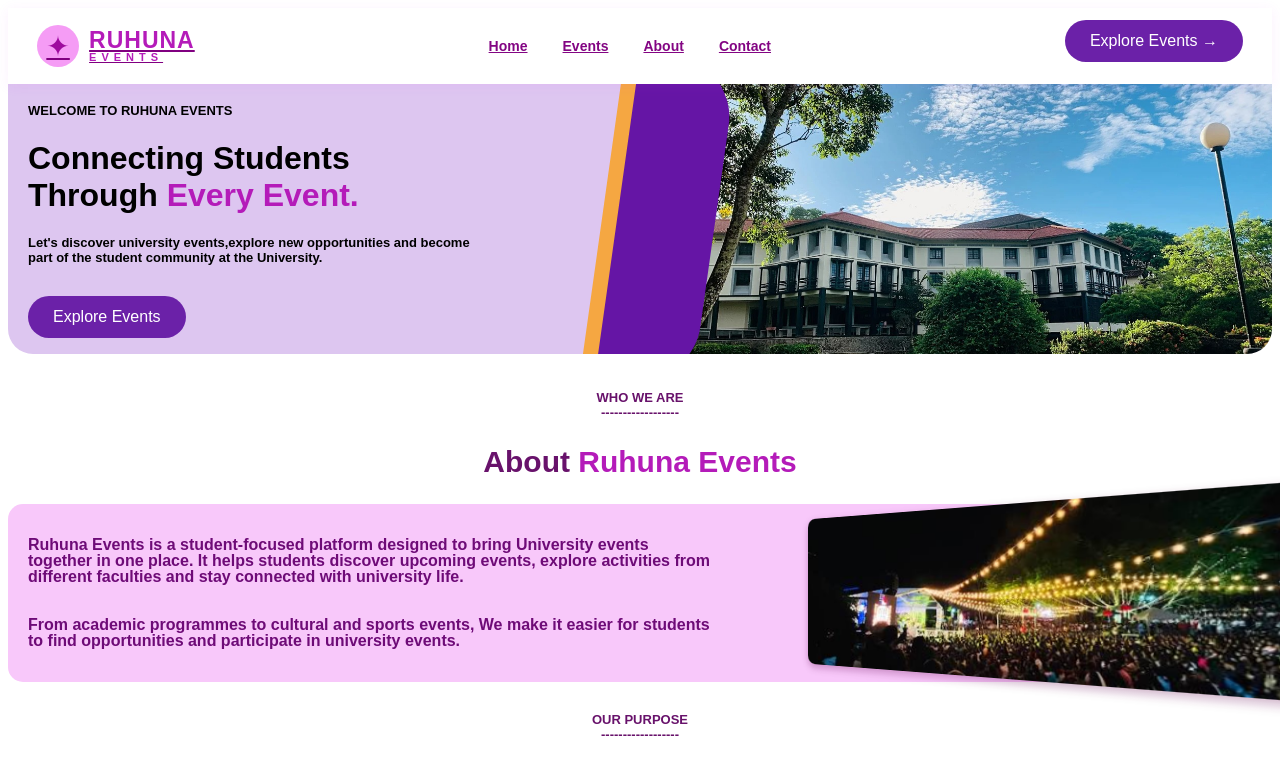
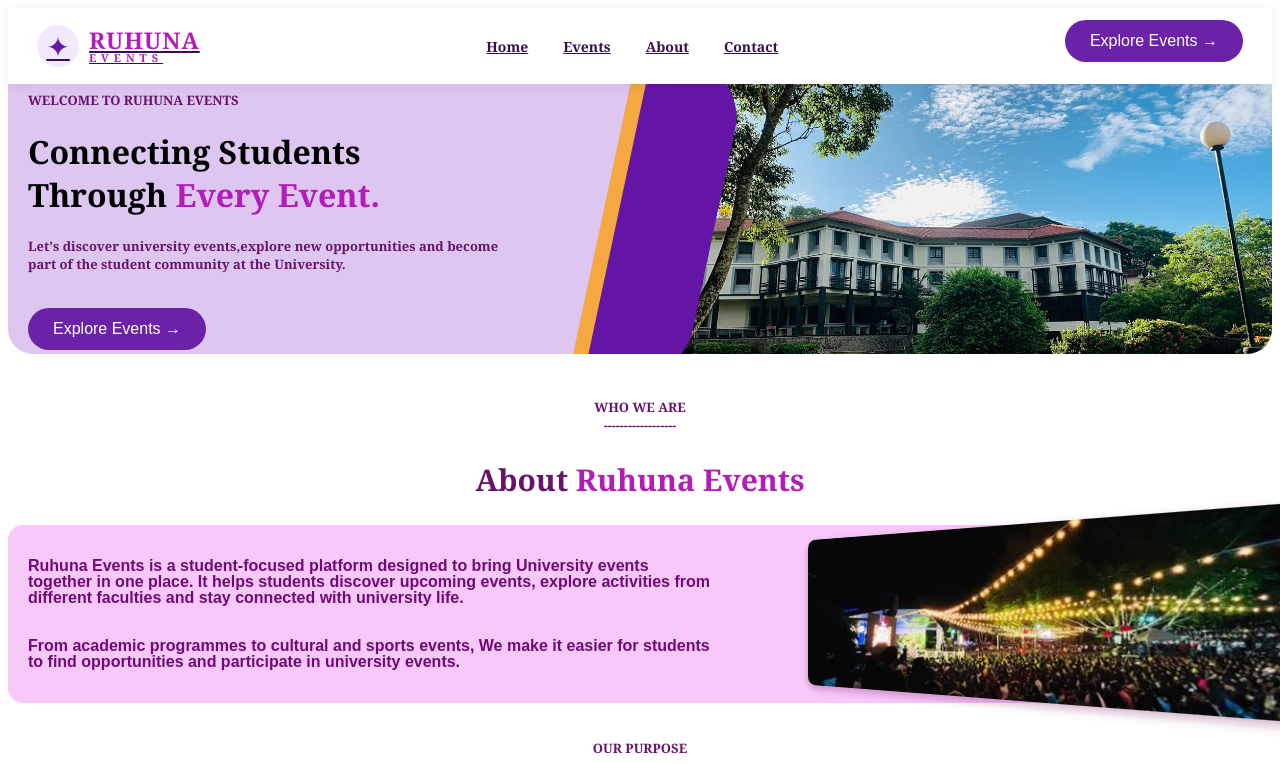
Before and after one commit to Mr-Thennakoon/ruhuna-events-group06, a plain HTML site: page about.html in a window 1280 px wide. Shown: the top 764 px of the page. Drawn offline with Linux system fonts and the light colour scheme.

Commit message:
about page final updates

```diff
--- a/about.css
+++ b/about.css
@@ -1,5 +1,12 @@
+:root {
+    --white: #FAF9FC;
+    --deep-purple: #321052;
+    --light-purple: #EDE1FA;
+    --primary-purple: #8B2BE2;
+    --orange: #FF8C00;
+}
 body{
-    font-family: Arial, Helvetica, sans-serif;
+    font-family: Georgia, 'Times New Roman', Times, serif, sans-serif;
     color:black;
 }
 span{
@@ -13,7 +20,7 @@ span{
     align-items: center;
     justify-content: space-between;
     background-color: white;
-    box-shadow: 0 2px 12px rgba(216, 61, 247, 0.08);
+    box-shadow: 0 2px 12px rgba(50, 16, 82, 0.08);
     position: relative;
     z-index: 10;
     box-sizing: border-box;
@@ -22,7 +29,7 @@ span{
     display: flex;
     align-items: center;
     gap: 10px;
-    color: purple;
+    color:  #321052;
 }
 
 .logo-icon {
@@ -31,9 +38,9 @@ span{
     display: flex;
     align-items: center;
     justify-content: center;
-    background-color: rgb(245, 156, 245);
+    background-color:  #F3E9FC;
     border-radius: 50%;
-    color: rgb(158, 11, 158);
+    color: #6517A5;
     font-size: 28px;
 }
 
@@ -57,14 +64,14 @@ span{
 }
 
 .nav-links a {
-    color:rgb(131, 5, 131);
+    color:#321052;
     font-size: 14px;
     font-weight: 600;
     transition: 0.3s;
 }
 
 .nav-links a:hover {
-    color: var(--primary-purple);
+    color: #6517A5;
 }
 
 .nav-button {
@@ -83,26 +90,13 @@ span{
 }
 
 .nav-button:hover {
-    background-color: purple;
+    background-color: #6517A5;
     transform: translateY(-2px);
 }
 
 .header{
     font-size: 13px;
     font-weight:bold;
-}
-.explore1{
-    background-color: #6B21a8;
-    color: white;
-    padding:12px 25px;
-    border: none;
-    border-radius: 25px;
-    font-size: 16px;
-    cursor: pointer;
-    margin-bottom: 10px;
-}
-.explore1:hover{
-    background-color: rgb(255, 183, 28);
 }
 .headerbody{
     color: black;
@@ -183,6 +177,7 @@ span{
 .box1 p{
     font-weight: bold;
     font-size: small;
+    color: #68126b;
 }
 .uniImage{
     flex: 1;
@@ -213,7 +208,7 @@ span{
     height: 120%;
     background: #6515a5;
     border-radius: 0 60px 60px 0;
-    transform: rotate(8deg);
+    transform: rotate(12deg);
     z-index: 1;
 }
 .mainBox::after{
@@ -224,8 +219,8 @@ span{
     width: 15px;
     height: 120%;
     background: #f5a742;
-    border-radius: 60px 0 0 60px;
-    transform: rotate(8deg);
+    border-radius: 30px 0 0 30px;
+    transform: rotate(12deg);
     z-index: 1;
 }
 .middle{
@@ -313,7 +308,8 @@ span{
     gap: 5px;
     padding-left: 75px;
     border: 3px rgb(236, 141, 16);
-    box-shadow: #c5bbbb;
+    box-shadow: 0 4px 12px rgba(0, 0, 0, 1);
+    border: 1px solid #ea6ef5;
 }
 .vision{
     flex: 1;
@@ -342,8 +338,8 @@ span{
 
 }
 .footer {
-    background-color: var(--dark-purple);
-    color: var(--white);
+    background-color: #321052;
+    color: white;
 }
 
 .footer-content {
@@ -355,7 +351,7 @@ span{
 
 .footer-logo {
     display: inline-block;
-    color: var(--white);
+    color: white;
     font-size: 23px;
     font-weight: 800;
     letter-spacing: 1px;
@@ -385,7 +381,7 @@ span{
 .footer-links h3,
 .footer-contact h3 {
     margin-bottom: 5px;
-    color: var(--orange);
+    color: #FF941F;
     font-size: 15px;
 }
 
@@ -397,7 +393,7 @@ span{
 }
 
 .footer-links a:hover {
-    color: var(--orange);
+    color: #FF941F;
 }
 
 .footer-bottom {
--- a/about.html
+++ b/about.html
@@ -43,7 +43,12 @@
         at the University.</p>
        <!--Explore button here -->
        <br>
-        <button class="explore1">Explore Events</button>
+       <button class="nav-button">
+        <a href="events.html" class="explorebtn">
+            Explore Events →
+        </a>
+        </button>
+
         </div>
          <div class="uniImage">
             <img src="university.jpeg">
```
